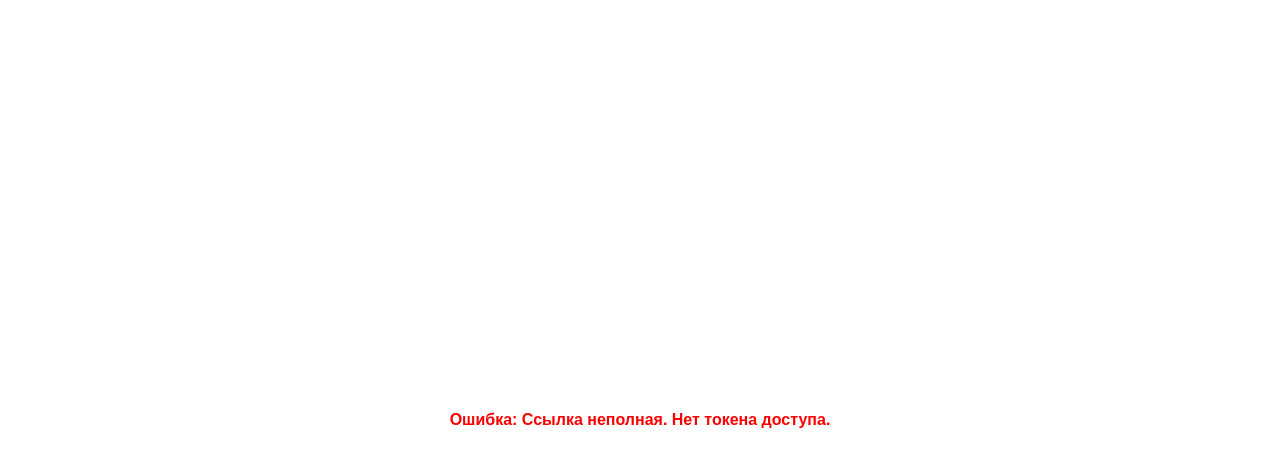
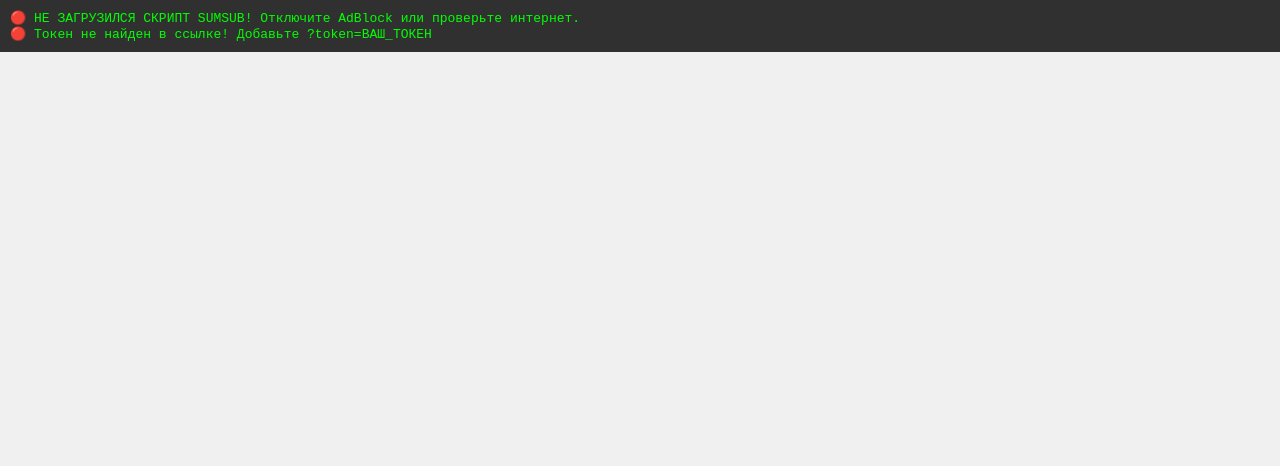
Before and after one commit to 6oM6oHu/my-secure-verify, a plain HTML site: page index.html in a window 1280 px wide. Drawn offline with Linux system fonts and the light colour scheme.

Commit message:
Update index.html

```diff
--- a/index.html
+++ b/index.html
@@ -3,45 +3,66 @@
 <head>
     <meta charset="UTF-8">
     <meta name="viewport" content="width=device-width, initial-scale=1.0">
-    <title>Secure Verification</title>
-    <script src="https://static.sumsub.com/idensic/static/sns-websdk.js"></script>
+    <title>Debug Verification</title>
     <style>
-        body, html { margin: 0; padding: 0; height: 100%; font-family: sans-serif; }
+        body, html { margin: 0; padding: 0; height: 100%; background: #f0f0f0; font-family: monospace; }
         #sumsub-websdk-container { width: 100%; height: 100%; }
-        .error-message {
-            display: flex; justify-content: center; align-items: center;
-            height: 100%; color: red; font-weight: bold; padding: 20px; text-align: center;
+        #debug-console {
+            position: fixed; top: 0; left: 0; right: 0;
+            background: rgba(0,0,0,0.8); color: lime;
+            padding: 10px; z-index: 9999; white-space: pre-wrap;
+            display: none; /* Скрыт по умолчанию, пока нет ошибок */
         }
     </style>
 </head>
 <body>
+    <div id="debug-console"></div>
     <div id="sumsub-websdk-container"></div>
 
+    <!-- 1. Ловец ошибок скрипта -->
     <script>
-        // 1. Магия масштабирования: читаем токен из ссылки (параметр ?token=...)
+        function logError(msg) {
+            const el = document.getElementById('debug-console');
+            el.style.display = 'block';
+            el.innerHTML += "🔴 " + msg + "\n";
+        }
+        window.onerror = function(msg, url, line) {
+            logError("JS Error: " + msg + " (Line: " + line + ")");
+        };
+    </script>
+
+    <!-- 2. Загружаем Sumsub с проверкой -->
+    <script src="https://static.sumsub.com/idensic/static/sns-websdk.js"
+            onerror="logError('НЕ ЗАГРУЗИЛСЯ СКРИПТ SUMSUB! Отключите AdBlock или проверьте интернет.')">
+    </script>
+
+    <!-- 3. Запуск -->
+    <script>
+        try {
             const urlParams = new URLSearchParams(window.location.search);
             const accessToken = urlParams.get('token');
 
-        // 2. Если токена в ссылке нет, пишем ошибку
             if (!accessToken) {
-            document.getElementById('sumsub-websdk-container').innerHTML =
-                '<div class="error-message">Ошибка: Ссылка неполная. Нет токена доступа.</div>';
+                logError("Токен не найден в ссылке! Добавьте ?token=ВАШ_ТОКЕН");
+            } else if (typeof snsWebSdk === 'undefined') {
+                logError("Библиотека snsWebSdk не найдена (скрипт заблокирован?)");
             } else {
-            // 3. Если токен есть, запускаем Sumsub
+                // Пытаемся запустить
                 const snsWebSdkInstance = snsWebSdk.init(
                         accessToken,
                         () => Promise.resolve(accessToken)
                     )
-                .withConf({
-                    lang: 'ru', // Язык можно менять
-                })
+                    .withConf({ lang: 'ru' })
                     .on('idCheck.onError', (error) => {
-                    console.log('Ошибка SDK:', error);
+                        logError("Ошибка Sumsub: " + JSON.stringify(error));
                     })
                     .build();
 
                 snsWebSdkInstance.launch('#sumsub-websdk-container');
             }
+        } catch (e) {
+            logError("Критическая ошибка запуска: " + e.message);
+        }
     </script>
 </body>
 </html>
```
Lines whose indentation alone changed are shown as unchanged.
